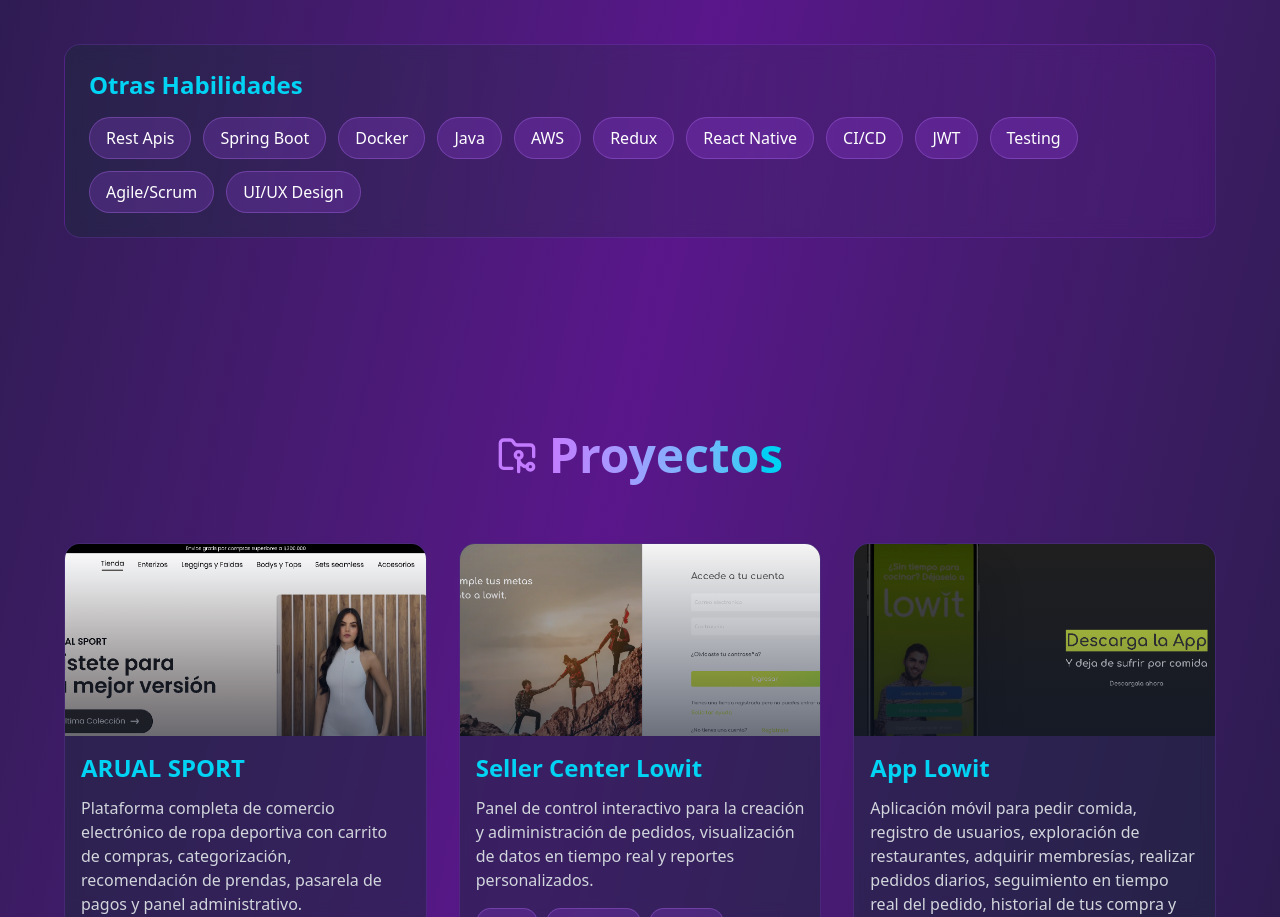
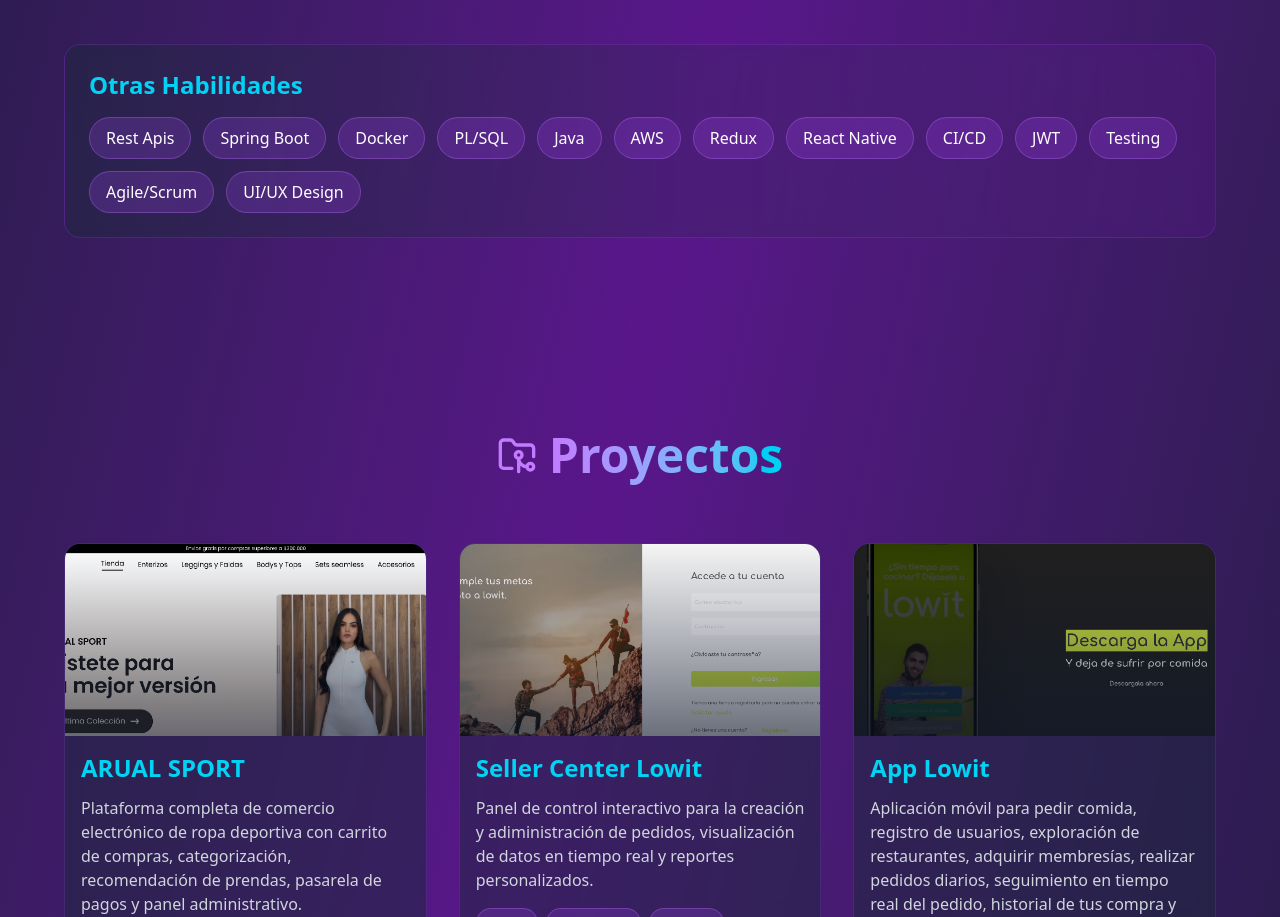
Before and after one commit to luis13xd/luistrujillolopez, a React (Vite) app: page / in a window 1280 px wide. Shown: the part 2447-3364 px from the top of the page. Built offline with nearby package versions, Linux system fonts and the light colour scheme.

Commit message:
agrgue nuevam tecnologia

```diff
--- a/src/data/tegnologias.ts
+++ b/src/data/tegnologias.ts
@@ -36,6 +36,7 @@
   "Rest Apis",
   "Spring Boot",
   "Docker",
+  "PL/SQL",
   "Java",
   "AWS",
   "Redux",
```
